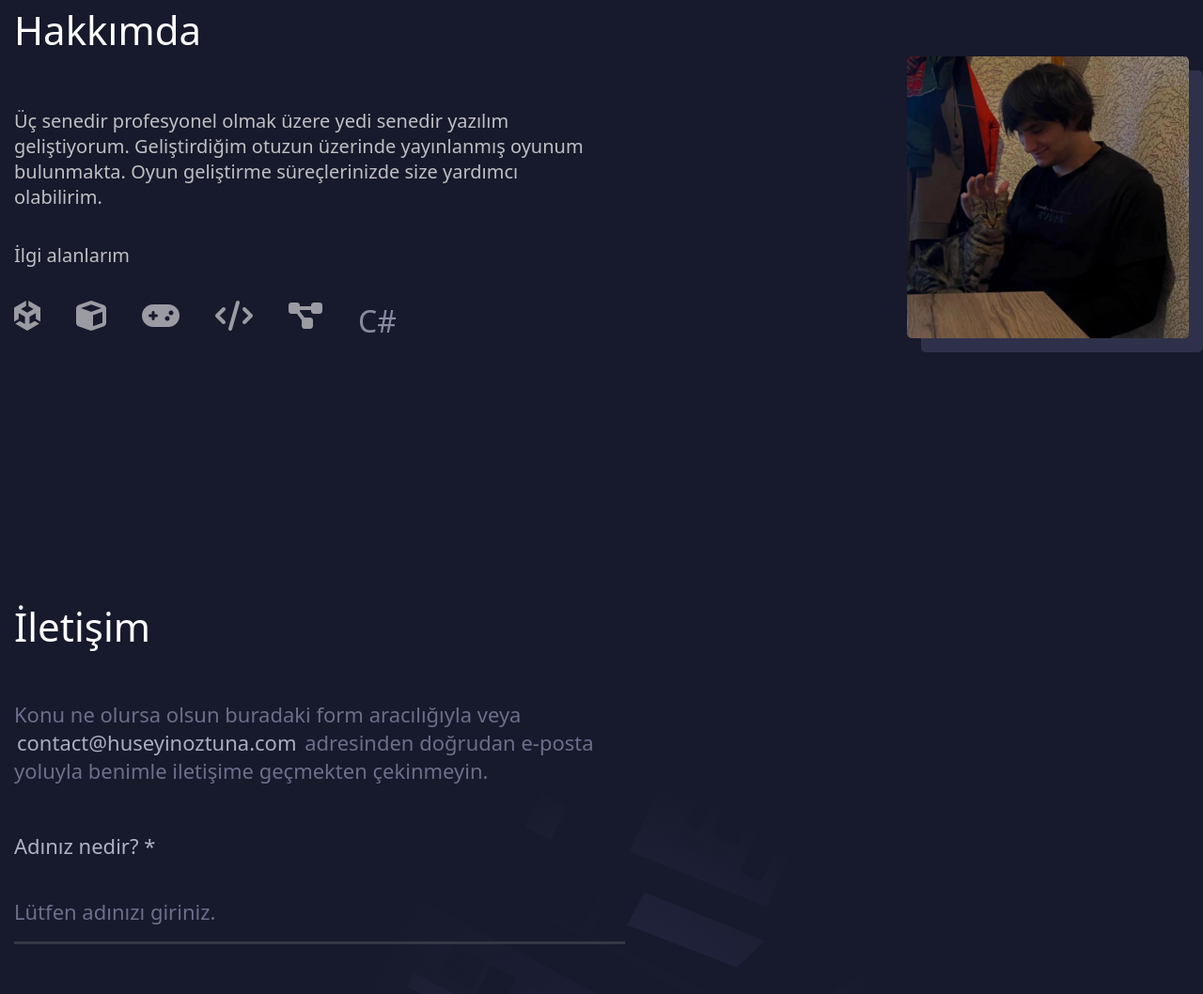
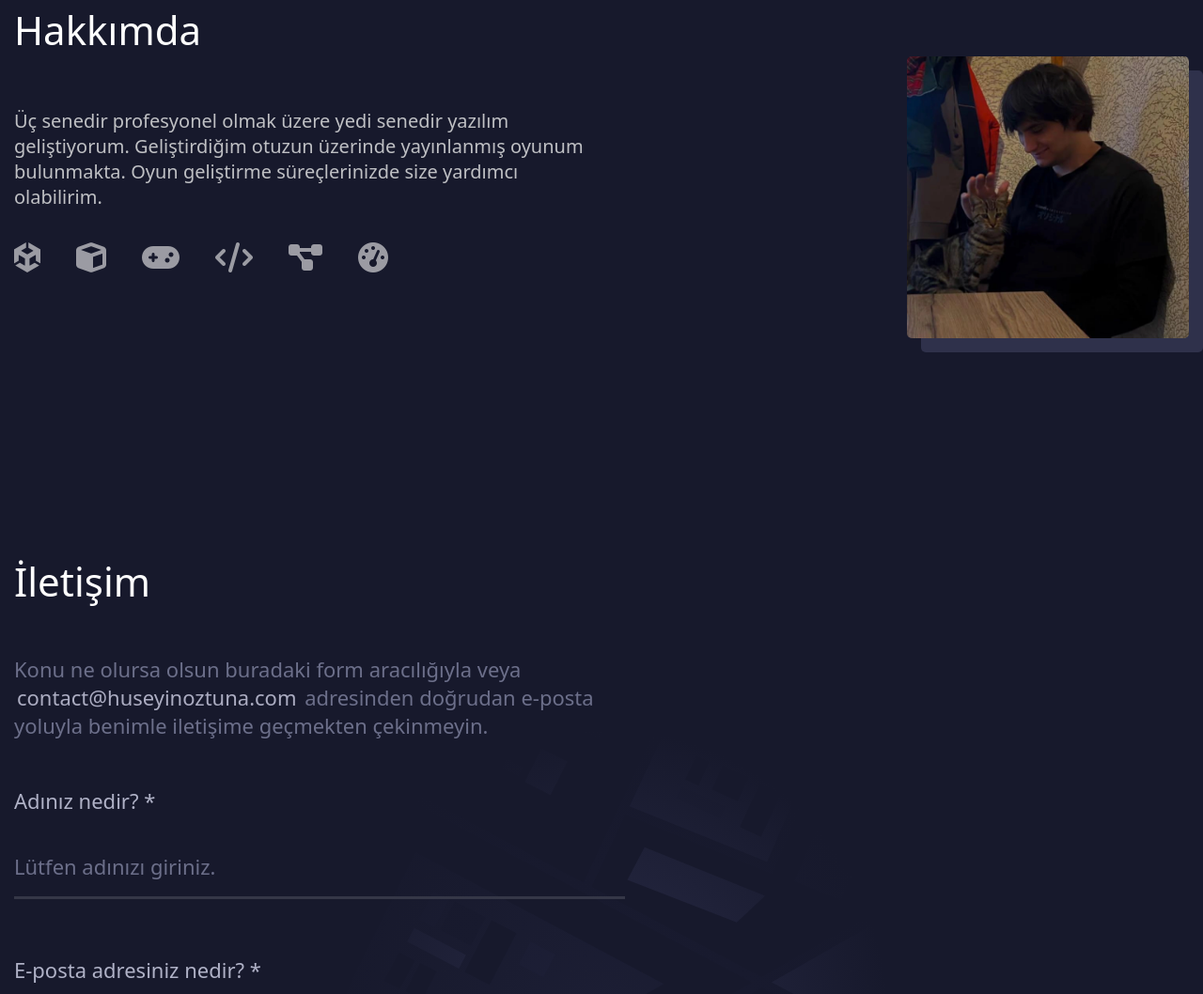
Before and after one commit to HuseyinOztuna03/cv, a plain HTML site: page index.html in a window 1280 px wide. Shown: the part 997-2055 px from the top of the page at 94% size. Drawn offline with nearby package versions, Linux system fonts and the light colour scheme; a web font is replaced by a local one.

Commit message:
ilgi alanlarım

```diff
--- a/index.html
+++ b/index.html
@@ -425,16 +425,13 @@
                                         </div>
                                     </div>
 
-                                    <div style="color:#bfc0c4;" class="about-text">
-                                        İlgi alanlarım
-                                    </div>
                                     <div class="skills-bar-about flexstart intColor">
                                         <i class="fa-brands fa-unity" title="Unity Engine"></i>
                                         <i class="fa-solid fa-cube" title="3D / Game Objects"></i>
                                         <i class="fa-solid fa-gamepad" title="Gameplay Systems"></i>
                                         <i class="fa-solid fa-code" title="C# Programming"></i>
                                         <i class="fa-solid fa-diagram-project" title="Game Architecture"></i>
-                                        <span class="icon-badge" title="C#">C#</span>
+                                        <i class="fa-solid fa-gauge-high" title="Performance Optimization"></i>
                                     </div>
                                 </div>
                                 <div class="img-section">
```
